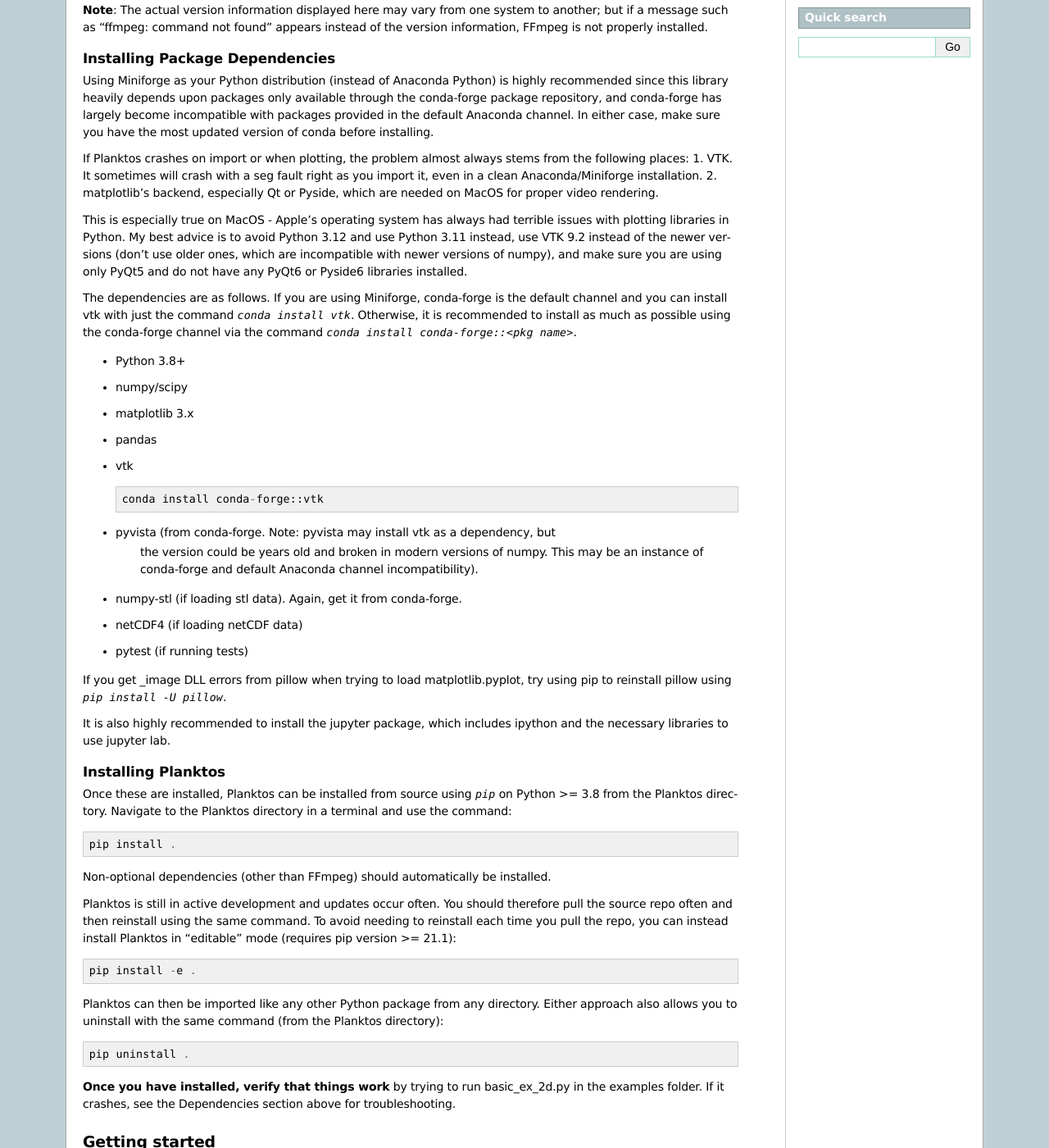
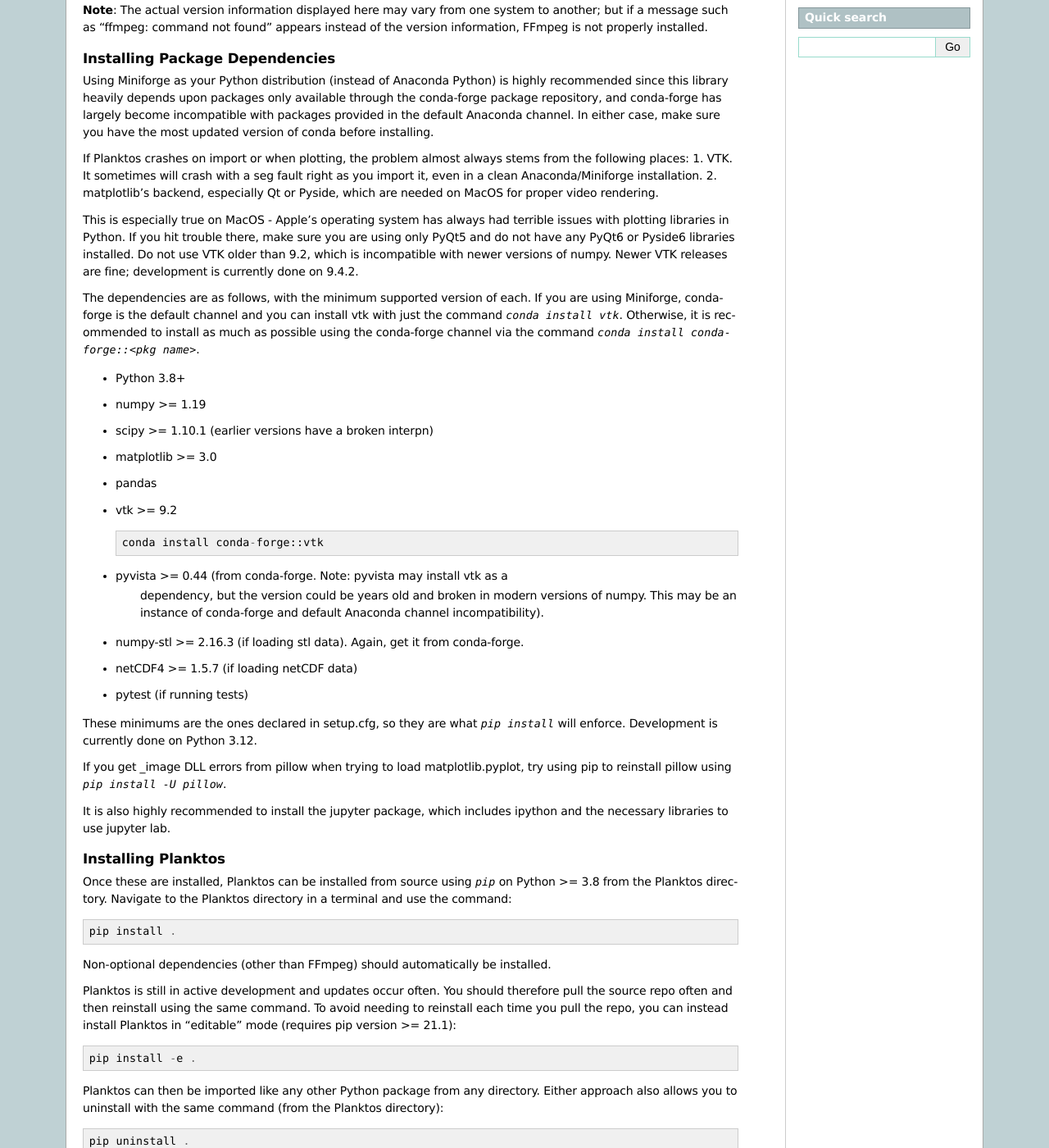
Before and after one commit to mountaindust/Planktos, a Sphinx documentation site: the page built from docs/quickstart.rst, in a window 1280 px wide and 1400 px high, scrolled down 502 px. Shown: the whole window at 82% size. Built offline with Sphinx 7.4.7, drawn with Linux system fonts in a browser that asks for light colours.

Commit message:
Documentation consistency pass: refresh stale environment advice
Documentation and build configuration only; no library code is touched.

docs/quickstart.rst carried advice that had gone stale and contradicted
docs/requirements.txt: it told users to pin VTK at 9.2 rather than newer
releases, and to avoid Python 3.12 in favor of 3.11, while the docs
themselves build against vtk 9.4.2. Development currently runs on Python
3.12.10 with VTK 9.4.2, numpy 2.3.4, and pyvista 0.45.2, with the full
test suite and the examples passing. The guidance that still holds (do
not go below VTK 9.2, which breaks with newer numpy; keep to PyQt5 on
MacOS) is kept; the rest is dropped.

The quickstart dependency list was also unversioned while the README's
carried bounds. It now states the same minimums declared in setup.cfg, so
the README, the docs, and the packaging metadata agree.

Read the Docs now builds on Python 3.11 rather than 3.10.

setup.cfg's python_requires of >=3.8 was checked rather than assumed: a
vermin scan over planktos/, examples/, and tests/ reports a minimum of
3.6, so nothing in the code needs anything past 3.8 and the floor can
stay where it is. Note that this is static analysis plus dependency
metadata, not a verified 3.8 install; the effective floor is also set by
dependencies, which move independently (pandas currently declares >=3.9).

The README Capabilities list omitted moving 2D immersed boundaries and
agent/mesh collision handling, both of which the equivalent list in
docs/index.rst has. Added, so the two agree.

Also verified as part of this pass, with no changes needed: every README
and docs link resolves (Sphinx linkcheck reports 9 working and 0 broken;
all 13 README URLs return 200 and all 4 local paths exist); the example
named in the README GIF caption runs to completion; the Quickstart's
basic_ex_2d.py runs and `pip install .` builds a wheel carrying the
correct version; "finite-time Lyapunov exponent" is used consistently and
no occurrence of "Lagrangian" is a misuse; and no tracked file still
refers to the pre-1.0.0 API names.

Co-Authored-By: Claude Opus 5 (1M context) <noreply@anthropic.com>

```diff
--- a/changelog.txt
+++ b/changelog.txt
@@ -9,6 +9,11 @@ Documentation-only release. No library behavior was changed.
 - Swarm docstring now lists pool under Attributes, not only as a constructor parameter.
 - Repository-wide spelling pass (codespell) over the README, docs, package docstrings, and examples: 90 corrections. One of these changes printed output: the canopy-top message in set_canopy_flow now reads "Mean wind speed", which was previously misspelled.
 - Fixed the README header GIF caption, which pointed at a nonexistent examples/ex_vicsek_model.py; the file is ex_vicsek_model_2d.py.
+- docs/index.rst landing page now opens with the same tagline and scope paragraph as the README, and includes the header animation with its caption.
+- Links to the documentation now render as proper preview cards on LinkedIn, Slack, and elsewhere rather than blank boxes (via sphinxext-opengraph), with per-page titles and descriptions. Adds docs/_static/planktos_card.png, a 1200x630 card derived from the left portion of logo.png.
+- The README Capabilities list now mentions moving 2D immersed boundaries and sliding/sticky collisions, matching the equivalent list in the docs.
+- Refreshed stale environment advice in docs/quickstart.rst: dropped the recommendation to pin VTK at 9.2 and to avoid Python 3.12 (9.4.2 and 3.12 are both in use), and the dependency list now carries the same minimum versions declared in setup.cfg rather than being unversioned.
+- Read the Docs now builds on Python 3.11 instead of 3.10.
 
 1.0.0
 -----------------------
--- a/docs/quickstart.rst
+++ b/docs/quickstart.rst
@@ -50,31 +50,37 @@ a clean Anaconda/Miniforge installation.
 proper video rendering.
 
 This is especially true on MacOS - Apple's operating system has always had
-terrible issues with plotting libraries in Python. My best advice is to avoid
-Python 3.12 and use Python 3.11 instead, use VTK 9.2 instead of the newer
-versions (don't use older ones, which are incompatible with newer versions of numpy),
-and make sure you are using only PyQt5 and do not have any PyQt6 or Pyside6
-libraries installed.
+terrible issues with plotting libraries in Python. If you hit trouble there, make
+sure you are using only PyQt5 and do not have any PyQt6 or Pyside6 libraries
+installed. Do not use VTK older than 9.2, which is incompatible with newer
+versions of numpy. Newer VTK releases are fine; development is currently done on
+9.4.2.
 
-The dependencies are as follows. If you are using Miniforge, conda-forge is the
-default channel and you can install vtk with just the command `conda install vtk`.
-Otherwise, it is recommended to install as much as possible using the
-conda-forge channel via the command `conda install conda-forge::<pkg name>`.
+The dependencies are as follows, with the minimum supported version of each. If
+you are using Miniforge, conda-forge is the default channel and you can install
+vtk with just the command `conda install vtk`. Otherwise, it is recommended to
+install as much as possible using the conda-forge channel via the command
+`conda install conda-forge::<pkg name>`.
 
 - Python 3.8+
-- numpy/scipy
-- matplotlib 3.x
+- numpy >= 1.19
+- scipy >= 1.10.1 (earlier versions have a broken interpn)
+- matplotlib >= 3.0
 - pandas
-- vtk ::
+- vtk >= 9.2 ::
 
     conda install conda-forge::vtk
 
-- pyvista (from conda-forge. Note: pyvista may install vtk as a dependency, but
-    the version could be years old and broken in modern versions of numpy. This
-    may be an instance of conda-forge and default Anaconda channel incompatibility).
-- numpy-stl (if loading stl data). Again, get it from conda-forge.
-- netCDF4 (if loading netCDF data)
+- pyvista >= 0.44 (from conda-forge. Note: pyvista may install vtk as a
+    dependency, but the version could be years old and broken in modern versions
+    of numpy. This may be an instance of conda-forge and default Anaconda channel
+    incompatibility).
+- numpy-stl >= 2.16.3 (if loading stl data). Again, get it from conda-forge.
+- netCDF4 >= 1.5.7 (if loading netCDF data)
 - pytest (if running tests)
+
+These minimums are the ones declared in setup.cfg, so they are what `pip install`
+will enforce. Development is currently done on Python 3.12.
 
 If you get _image DLL errors from pillow when trying to load matplotlib.pyplot,
 try using pip to reinstall pillow using `pip install -U pillow`.
```
Also changed, not shown: README.md (+3 -1 lines), .readthedocs.yaml.
